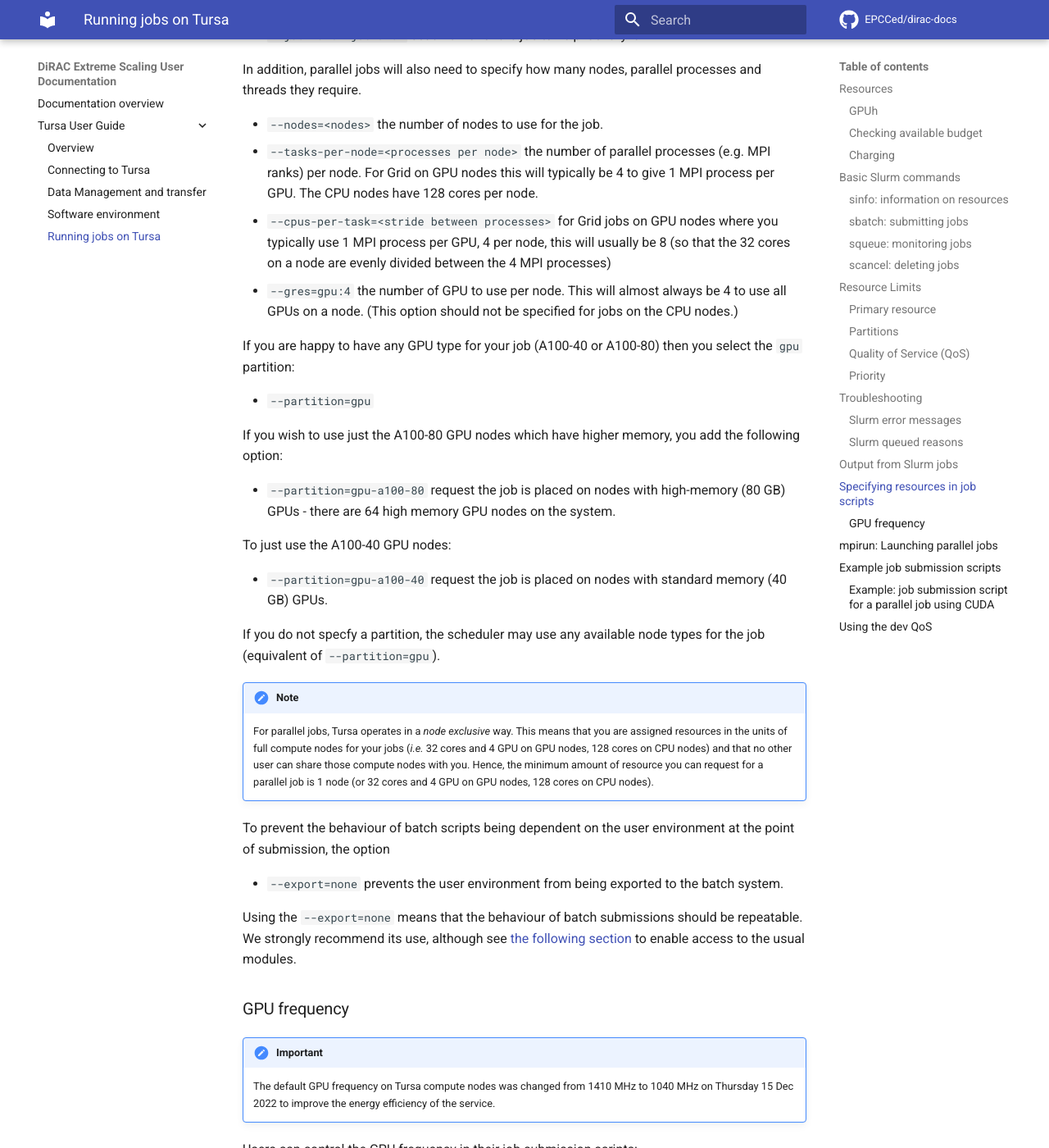
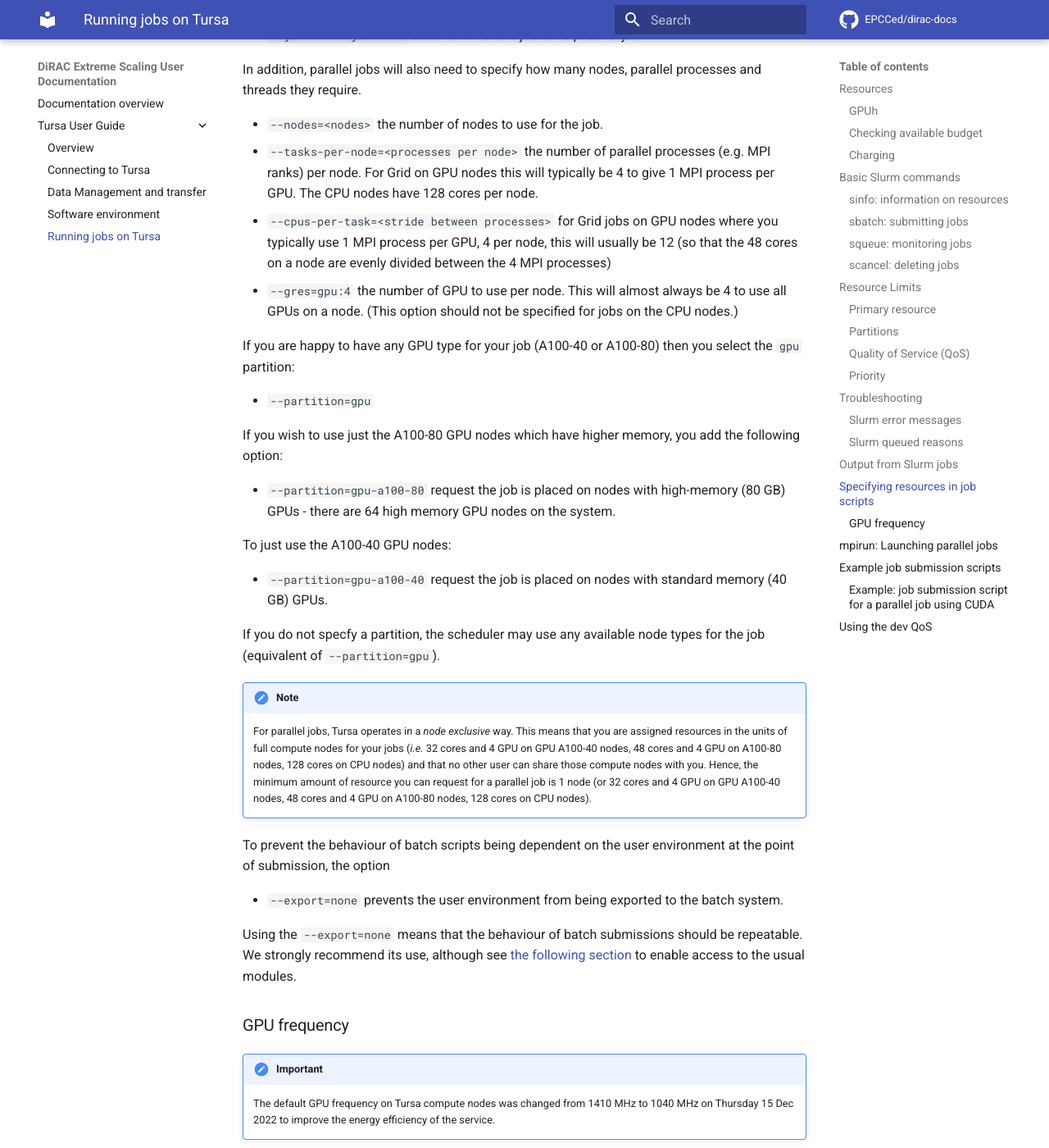
Before and after one commit to EPCCed/dirac-docs, an MkDocs documentation site: the page built from docs/tursa-user-guide/scheduler.md, in a window 1280 px wide and 1400 px high, scrolled down 11204 px. Shown: the whole window at 82% size. Built offline with MkDocs 1.6.1 and Material for MkDocs 9.7.7, drawn with Linux system fonts in a browser that asks for light colours; comment, search, counter and statistics services are not loaded; some of the changed text lies outside the part shown.

Commit message:
Fixes core count description

```diff
--- a/docs/tursa-user-guide/scheduler.md
+++ b/docs/tursa-user-guide/scheduler.md
@@ -177,8 +177,8 @@
 
 | Partition | Description                                                 | Max nodes available |
 | --------- | ----------------------------------------------------------- | ------------------- |
-| cpu  | CPU nodes with AMD EPYC 32-core processor &times; 2    | 6               |
-| gpu  | GPU nodes with AMD EPYC 32-core processor and NVIDIA A100 GPU &times; 4 (this includes both A100-40 and A100-80 GPU)  | 181                |
+| cpu  | CPU nodes with AMD EPYC 48-core processor &times; 2    | 6               |
+| gpu  | GPU nodes with AMD EPYC 48-core processor and NVIDIA A100 GPU &times; 4 (this includes both A100-40 and A100-80 GPU)  | 181                |
 | gpu-a100-40  | GPU nodes with 2 AMD EPYC 16-core processors and NVIDIA A100-40 GPU &times; 4  | 114                |
 | gpu-a100-80  | GPU nodes with 2 AMD EPYC 24-core processor (3 nodes have 2 AMD EPYC 16-core processors) and NVIDIA A100-80 GPU &times; 4  | 67                |
 
@@ -414,7 +414,7 @@
      cores per node.
    - `--cpus-per-task=<stride between processes>` for Grid jobs on GPU nodes
      where you typically use 1 MPI process per GPU, 4 per node, this will
-     usually be 8 (so that the 32 cores on a node are evenly divided between
+     usually be 12 (so that the 48 cores on a node are evenly divided between
      the 4 MPI processes)
    - `--gres=gpu:4` the number of GPU to use per node. This will almost always
      be 4 to use all GPUs on a node. (This option should not be specified for
@@ -442,10 +442,10 @@
 !!! note
     For parallel jobs, Tursa operates in a *node exclusive* way. This
     means that you are assigned resources in the units of full compute nodes
-    for your jobs (*i.e.* 32 cores and 4 GPU on GPU nodes, 128 cores on CPU nodes)
+    for your jobs (*i.e.* 32 cores and 4 GPU on GPU A100-40 nodes, 48 cores and 4 GPU on A100-80 nodes, 128 cores on CPU nodes)
     and that no other user can share those compute nodes with you. Hence,
     the minimum amount of resource you can request for a parallel job is 1 node
-    (or 32 cores and 4 GPU on GPU nodes, 128 cores on CPU nodes).
+    (or 32 cores and 4 GPU on GPU A100-40 nodes, 48 cores and 4 GPU on A100-80 nodes, 128 cores on CPU nodes).
 
 To prevent the behaviour of batch scripts being dependent on the user
 environment at the point of submission, the option
@@ -581,7 +581,7 @@
 #SBATCH --time=12:0:0
 #SBATCH --nodes=2
 #SBATCH --tasks-per-node=4
-#SBATCH --cpus-per-task=8
+#SBATCH --cpus-per-task=12
 #SBATCH --gres=gpu:4
 #SBATCH --partition=gpu-a100-80
 #SBATCH --qos=dev
@@ -594,9 +594,9 @@
 module load cuda/11.4.1
 module load openmpi/4.1.1-cuda11.4
 
-ACC_THREADS=8
+ACC_THREADS=12
 
-export OMP_NUM_THREADS=8
+export OMP_NUM_THREADS=12
 
 # Settings for MPI performance
 export OMPI_MCA_btl=^uct,openib
```
